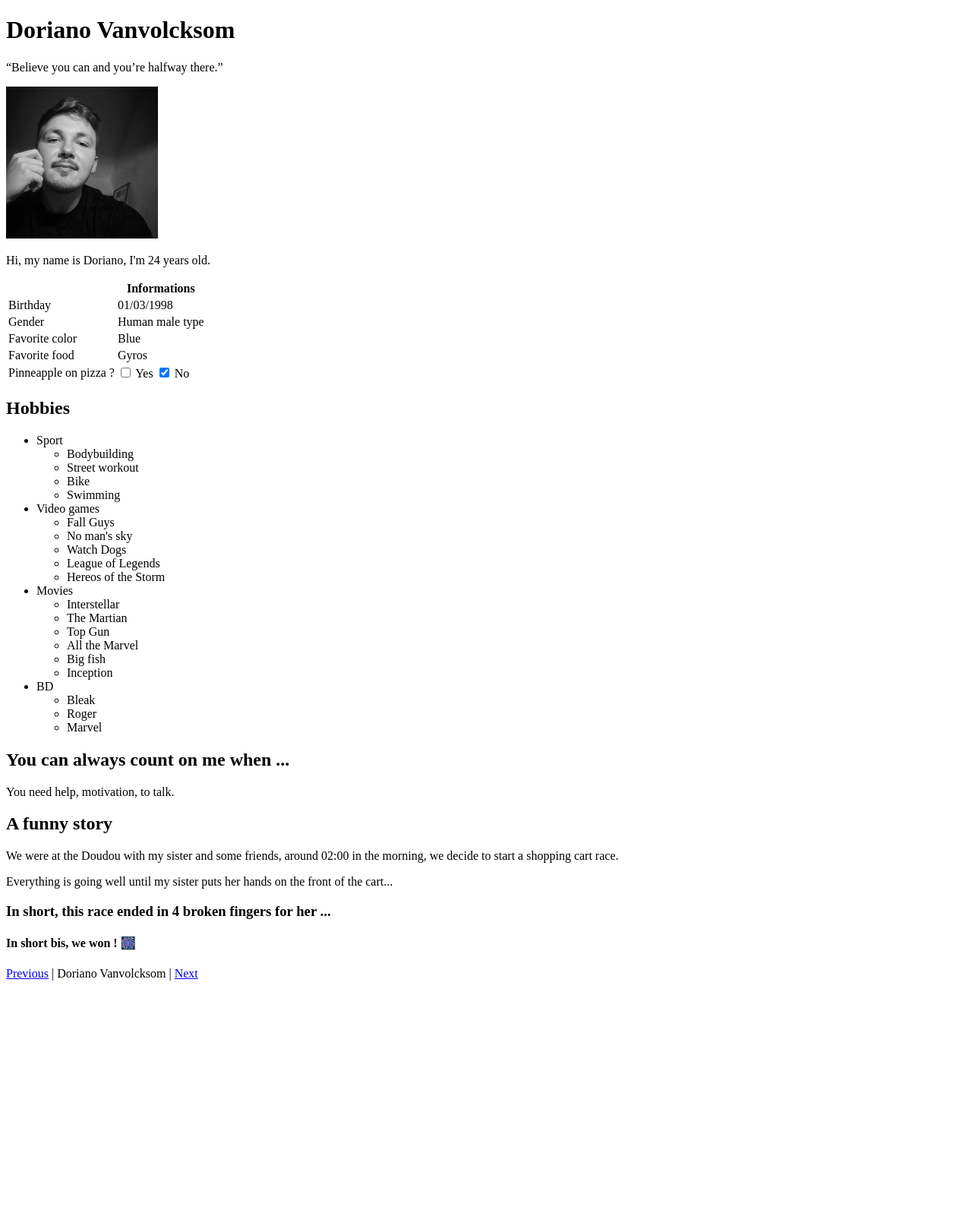
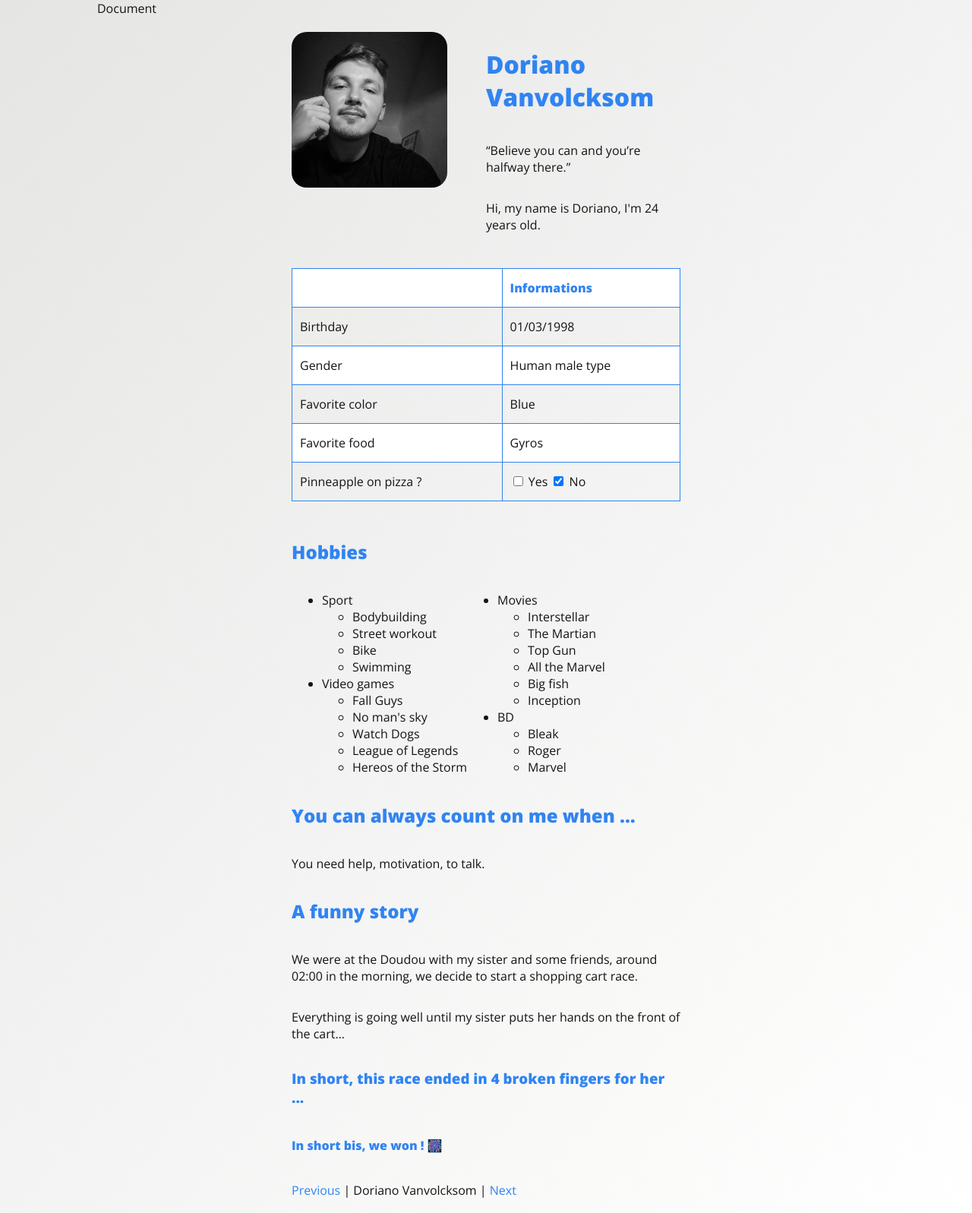
Before and after one commit to VVKDO98/markdown-warmup-html, a plain HTML site: page index.html in a window 1280 px wide. Shown: the whole page at 76% size. Before the commit the page ends 1307 px from the top, so only its background shows below. Drawn offline with nearby package versions, Linux system fonts and the light colour scheme.

Commit message:
CSS is ok

```diff
--- a/index.html
+++ b/index.html
@@ -5,16 +5,22 @@
     <meta http-equiv="X-UA-Compatible" content="IE=edge">
     <meta name="viewport" content="width=device-width, initial-scale=1.0">
     <link href="style.css" rel="stylesheet">
+    <link rel="preconnect" href="https://fonts.googleapis.com">
+    <link rel="preconnect" href="https://fonts.gstatic.com" crossorigin>
+    <link href="https://fonts.googleapis.com/css2?family=Open+Sans:wght@400;600;800&display=swap" rel="stylesheet"
     <title>Document</title>
 </head>
 <body>
+    <div class="main">
     <header>
+        <img src="img/pp.jpg" alt="Photo de profil">
+        <span>
             <h1>Doriano Vanvolcksom</h1>
             <p>“Believe you can and you’re halfway there.”</p>
-        <img src="img/pp.jpg" alt="Photo de profil" height="200">
+            <p>Hi, my name is Doriano, I'm 24 years old.</p>
+        </span>
     </header>
     <section class="intro">
-        <p>Hi, my name is Doriano, I'm 24 years old.</p>
         <table>
             <thead>
                 <th></th>
@@ -48,8 +54,10 @@
             </tbody>
         </table>
     </section>
-    <section class="Hobbies">
+    <section class="hobbies">
         <h2>Hobbies</h2>
+        <div class="justhobbies">
+        <span>
             <ul>
                 <li>Sport</li>
                     <ul>
@@ -66,6 +74,10 @@
                         <li>League of Legends</li>
                         <li>Hereos of the Storm</li>
                     </ul>
+            </ul>
+        </span>
+        <span>
+            <ul>
                 <li>Movies</li>
                     <ul>
                         <li>Interstellar</li>
@@ -82,12 +94,14 @@
                         <li>Marvel</li>
                     </ul>
             </ul>
+        </span>
+        </div>
     </section>
-    <section class="Countonme">
+    <section class="countonme">
         <h2>You can always count on me when ...</h2>
         <p>You need help, motivation, to talk.</p>
     </section>
-    <section class="Story">
+    <section class="story">
         <h2>A funny story</h2>
         <p>We were at the Doudou with my sister and some friends, around 02:00 in the morning, we decide to start a shopping cart race.</p>
         <p>Everything is going well until my sister puts her hands on the front of the cart...</p>
@@ -95,7 +109,8 @@
         <h4>In short bis, we won ! 🎆</h4>
     </section>
     <footer>
-        <p><a href="#">Previous</a> | Doriano Vanvolcksom | <a href="#">Next</a></p>
+        <p><a href="https://github.com/JulienScourneau/challenge-markdown/blob/main/README.md">Previous</a> | Doriano Vanvolcksom | <a href="https://github.com/EddyVer/Markdown/blob/main/README.md">Next</a></p>
     </footer>
+    </div>
 </body>
 </html>
--- a/style.css
+++ b/style.css
@@ -0,0 +1,96 @@
+body{
+    font-family: 'Open Sans', sans-serif;
+    max-width: 80%;
+    margin: auto;
+    color: #141414;
+    background: rgb(229,230,228);
+    background: linear-gradient(131deg, rgba(229,230,228,1) 0%, rgba(236,236,235,1) 25%, rgba(242,243,242,1) 50%, rgba(249,249,248,1) 75%, rgba(255,255,255,1) 100%);
+}
+
+h1,h2,h3,h4{
+    color: #3084F2;
+}
+
+.main{
+    width: 50%;
+    margin: auto;
+    display: flex;
+    flex-direction: column;
+    padding: 20px;
+}
+
+header img{
+    width: 40%;
+    margin-right: 10%;
+    border-radius: 20px;
+    float: left;
+}
+
+header span{
+    display: flex;
+    flex-direction: column;
+    justify-content: left;
+    width: 50%;
+}
+
+.intro{
+    display: flex;
+    flex-direction: column;
+}
+
+.countonme{
+    display: flex;
+    flex-direction: column;
+}
+
+.story{
+    display: flex;
+    flex-direction: column;
+}
+
+table{
+    border: 1px solid;
+    margin: 30px 0px;
+    width: 100%;
+    text-align: left;
+    vertical-align: middle;
+    border-collapse: collapse;
+}
+
+table th{
+    border: 1px solid;
+    font-weight: 800;
+    color: #3084F2;
+    height: 30px;
+    background-color: rgb(255, 255, 255);
+    padding: 10px;
+}
+
+table td{
+    border: 1px solid #3084F2;
+    height: 30px;
+    padding: 10px;
+}
+
+tr:nth-child(even){
+    background-color: #ffffff;
+}
+
+.hobbies div{
+    width: 100%;
+    display: flex;
+    flex-direction: row;
+}
+
+a{
+    text-decoration: none;
+    color: #3084F2;
+}
+
+a:hover{
+    color: #0455BF;
+}
+
+a:visited{
+    color: #F2AF30;
+}
```
Also changed, not shown: 1 other file. Lines whose indentation alone changed are shown as unchanged.
